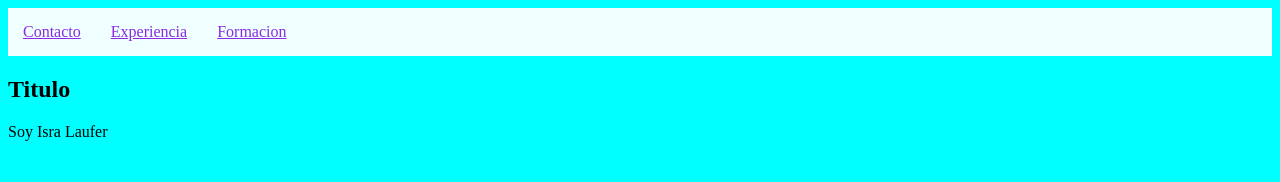
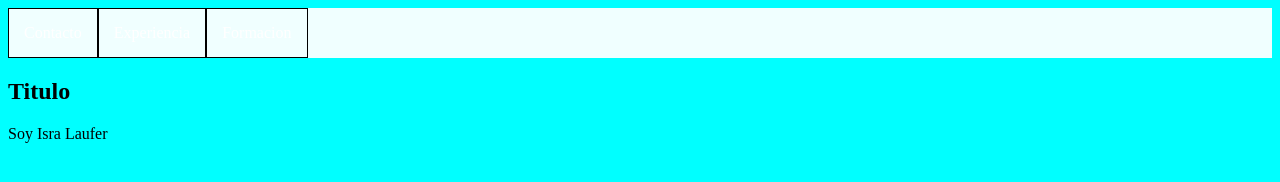
Before and after one commit to Isralaufer/IsraLaufer.github.io, a plain HTML site: page clase 7/clase 8/index.html in a window 1280 px wide. Drawn offline with Linux system fonts and the light colour scheme; files that its build step writes are made by us from their sources.

Commit message:
add pages

```diff
--- a/clase 7/clase 8/index.html
+++ b/clase 7/clase 8/index.html
@@ -5,7 +5,7 @@
     <meta http-equiv="X-UA-Compatible" content="IE=edge">
     <meta name="viewport" content="width=device-width, initial-scale=1.0">
     <title>Mi Pagina Personal</title>
-    <link rel="stylesheet" href="styles/style.css">
+    <link rel="stylesheet" href="style.css">
 </head>
 <body>
     <header>
--- a/clase 7/clase 8/style.css
+++ b/clase 7/clase 8/style.css
@@ -11,14 +11,16 @@ body{
 .menu li{
     float: left;
 }
-.menu li a{
+li a {
+    border: 1px solid black;
+    padding: 15px;
+    color: white;
     display: block;
+    text-decoration: none;
+    text-align: center;
 }
-li a {
-    padding: 15px;;
-    color: blueviolet;
-    border: 1px solid black
-    text-decoration
+a.hover{
 
+    text-align: center;
 
 }
```
Also changed, not shown: clase 7.1/index.html (+8 -0 lines), clase 13/index.html/index.html (added), 1 other file.
